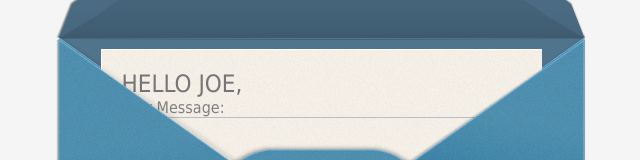
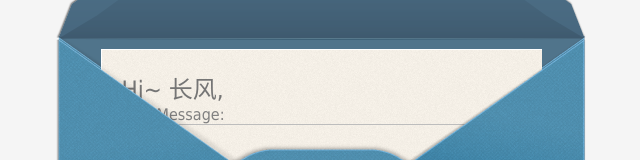
Before and after one commit to Jev121/Jev121.github.io, a plain HTML site: page message.html in a window 1280 px wide. Shown: the part 288-448 px from the top of the page, without its empty margins (319-959 px from the left). Drawn offline with Linux system fonts and the light colour scheme.

Commit message:
Update message.html

```diff
--- a/message.html
+++ b/message.html
@@ -11,7 +11,7 @@
 		<br><br><br>
 		<div id="form-wrap">
 			<form>
-				<p>HELLO JOE,</p>
+				<p>Hi~ 长风,</p>
 				<label for="email">Your Message:</label>
 				<textarea name="message" id="message" value="Your Message"></textarea>
 
```
